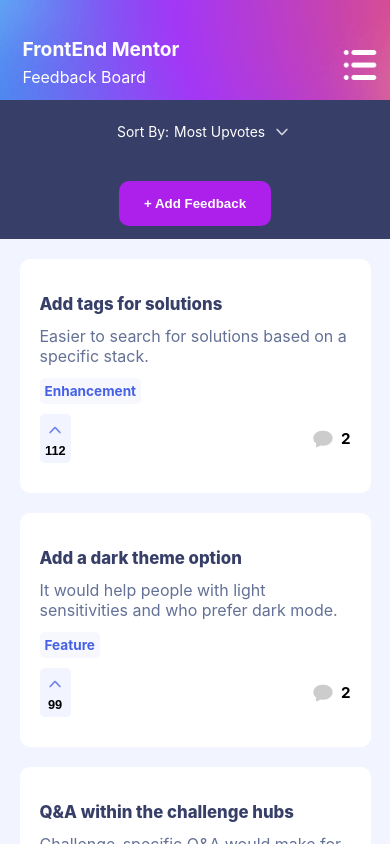
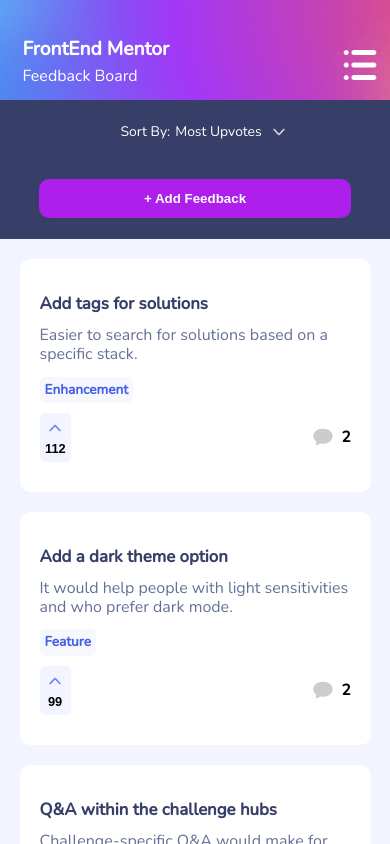
Before and after one commit to jorover/feedback-app, a React (Create React App) app: page / in a window 390 px wide. Shown: the top 844 px of the page. Built offline with nearby package versions, Linux system fonts and the light colour scheme.

Commit message:
third commit

```diff
--- a/src/App.css
+++ b/src/App.css
@@ -1,3 +1,5 @@
+@import url('https://fonts.googleapis.com/css2?family=Montserrat&family=Nunito:wght@400;500&family=Open+Sans:ital,wght@0,300;1,500&family=Poppins&family=Raleway:wght@500&display=swap');
+
 * {
   margin: 0;
   padding: 0;
@@ -6,6 +8,8 @@
 
 body {
   background: #f2f4ff;
+  font-family: 'Nunito', sans-serif;
+  line-height: 1.2;
 }
 
 html {
@@ -1233,7 +1237,7 @@
   .feedbackLogo,
   .headerListContainer,
   .roadMapContainer {
-    width: 31.5%;
+    width: 32%;
   }
 
   .homeContainer {
@@ -1514,6 +1518,13 @@
     flex-direction: column;
   }
 
+  .suggestionsContainer .btn {
+    width: 80vw;
+    margin: auto;
+    text-align: center;
+    padding: 12px;
+  }
+
   .suggestionsContainer form {
     width: 80%;
   }
--- a/src/Home.tsx
+++ b/src/Home.tsx
@@ -11,25 +11,34 @@
 
   const [mainData, setMainData] = useState<datas[] | any>([])
   const [noFeedBack, setNoFeedBack] = useState('')
-  const firstStoredData = localStorage.getItem('All Data');
+  const firstStoredData = localStorage.getItem('All Data') as string;
   const colorBtn = localStorage.getItem('list Btn') !== null ? JSON.parse(localStorage.getItem('list Btn') || "").toLowerCase() : "all";
   const localData = data.filter(item => item.status !== 'planned' && item.status !== 'in-progress' && item.status !== 'live');
   const storedData = firstStoredData === null ? null : JSON.parse(localStorage.getItem('All Data') || '').filter((item:any) => item.status !== 'planned' && item.status !== 'in-progress' && item.status !== 'live');
   const allData = firstStoredData ? JSON.parse(localStorage.getItem('All Data') || '').filter((item:any) => item.status !== 'planned' && item.status !== 'in-progress' && item.status !== 'live') : localData;
+  const eachOption:string | null = localStorage.getItem('Each Option') as string;
 
 
   const getData = () => {
     const newData:datas[] = storedData === null ? localData : storedData;
     setMainData(newData)
     storeData();
+    storeFilter();
   }
 
   const storeData = () => {
     if(firstStoredData === null){
       localStorage.setItem('All Data', JSON.stringify(data))
+    } else {
+      localStorage.setItem('All Data', (firstStoredData))
+    }
+  }
+
+  const storeFilter = () => {
+    if(eachOption === null){
       localStorage.setItem('Each Option', JSON.stringify('Most Upvotes'))
     } else {
-      localStorage.setItem('All Data', (firstStoredData))
+      localStorage.setItem('Each Option', eachOption)
     }
   }
 
```
